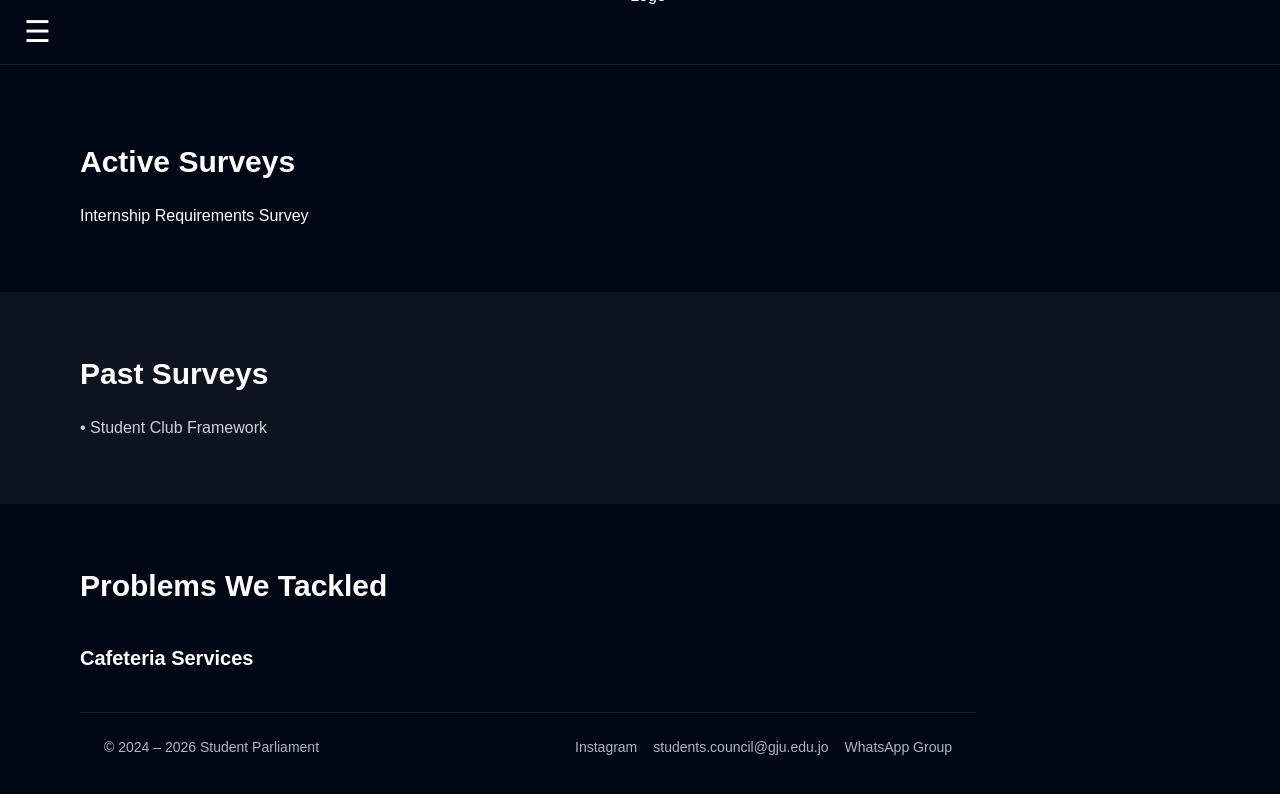
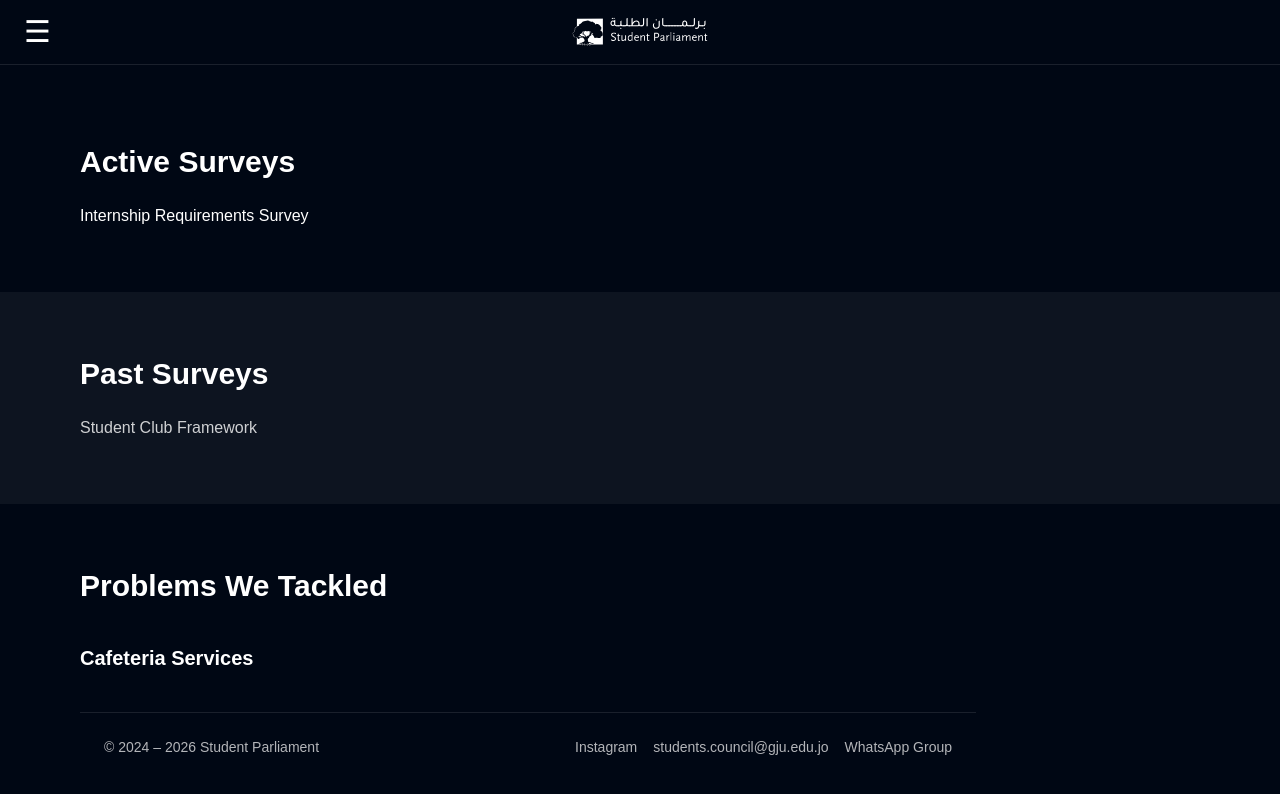
Before and after one commit to Raya-Fasha/GJU-Student-Parliament, a plain HTML site: page archive.html in a window 1280 px wide. Drawn offline with nearby package versions, Linux system fonts and the light colour scheme; a web font is replaced by a local one.

Commit message:
Update archive.html

```diff
--- a/archive.html
+++ b/archive.html
@@ -34,7 +34,7 @@
 
       <!-- Centered Logo -->
       <div class="absolute left-1/2 -translate-x-1/2 flex flex-col items-center">
-        <img src="img/logo.svg" class="h-24" alt="Logo" />
+        <img src="logo.svg" class="h-24" alt="Logo" />
       </div>
 
     </div>
@@ -63,7 +63,7 @@ Internship Requirements Survey        </a>
     <h2 class="text-3xl font-bold mb-6">Past Surveys</h2>
 
     <ul class="space-y-3 max-w-3xl text-white/80">
-      <li>• Student Club Framework</li>
+      <li>Student Club Framework</li>
     </ul>
   </section>
 
```
